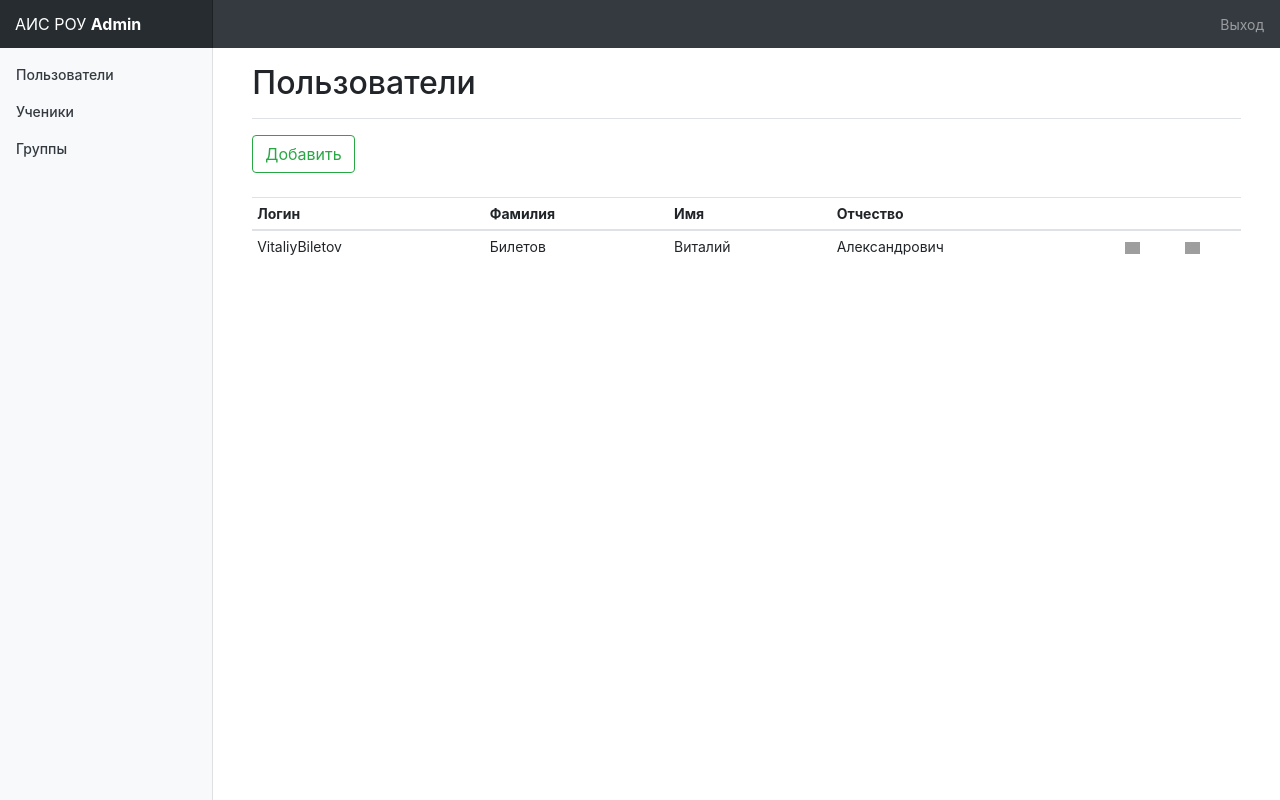
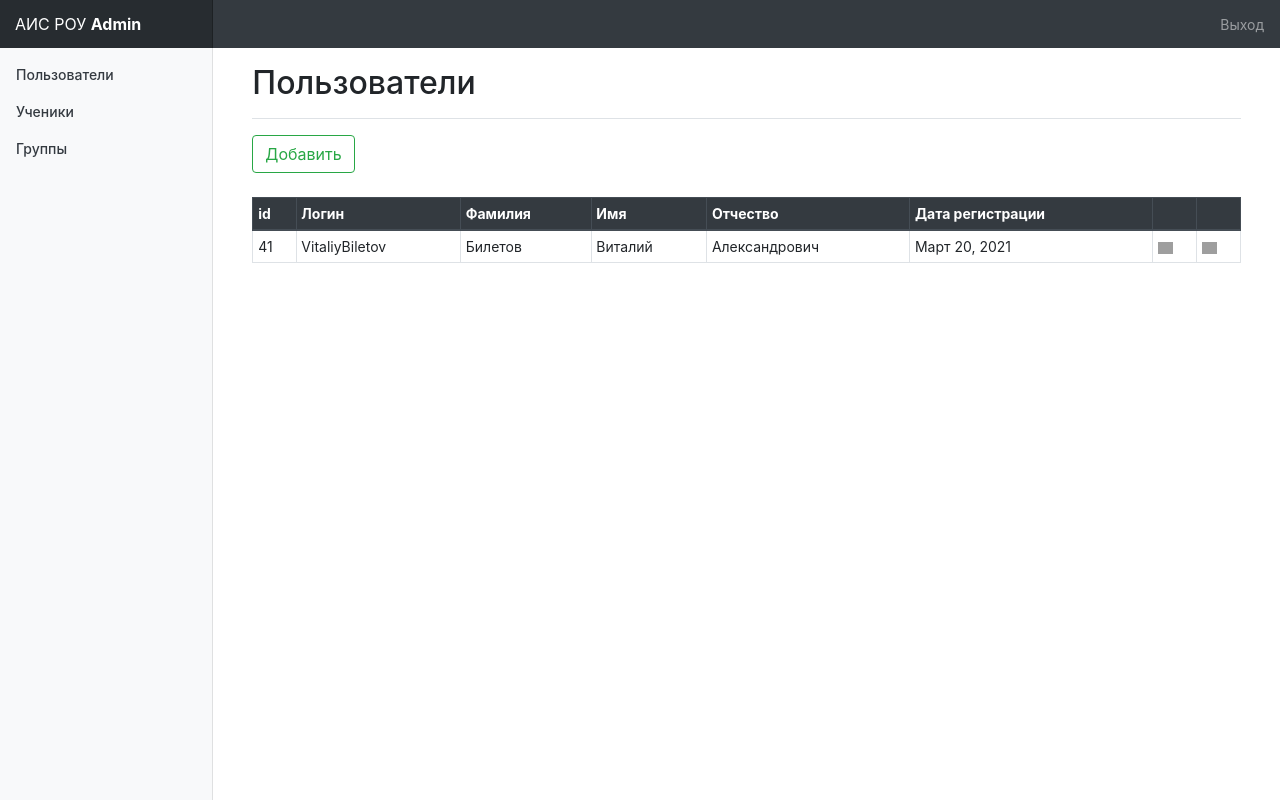
Before and after one commit to VitaliyBiletov/aisrou-django-backend-, a Django app: page /admin_panel/users/ in a window 1280 px wide. Run offline with Django 3.2, Linux system fonts and the light colour scheme; a user stored in the database is signed in; data comes from the database, SQL or seed files in the repository; both versions use the stored data as it was after the commit; parts of the project's set-up code (start-up, migrations or seed data) failed here and were passed over; some libraries are stand-ins or nearby versions; grey boxes are pictures that could not be loaded.

Commit message:
design userform

```diff
--- a/admin_panel/admin.py
+++ b/admin_panel/admin.py
@@ -32,6 +32,7 @@ class ClassProfile(admin.ModelAdmin):
         'last_name',
         'first_name',
         'user',
+        'date'
     )
 
 
--- a/admin_panel/models.py
+++ b/admin_panel/models.py
@@ -27,7 +27,7 @@ class Pupil(models.Model):
     )
 
     def __str__(self):
-        return get_name(self)
+        return "{} {}".format(self.last_name, self.first_name)
 
     class Meta:
         verbose_name = 'Ученик'
@@ -52,6 +52,10 @@ class Profile(models.Model):
         max_length=30,
         blank=True
     )
+    date = models.DateField(
+        'Дата регистрации',
+        default=datetime.now
+    )
 
     def __str__(self):
         return '{} {} {}'.format(self.last_name, self.first_name, self.patronymic)
--- a/templates/admin_panel/users.html
+++ b/templates/admin_panel/users.html
@@ -9,13 +9,15 @@
     <a class="btn btn-outline-success" href="{% url 'add_user' %}" rel="modal:open">Добавить</a>
     <div class="row">
         <div class="col-sm">
-            <table class="table table-sm my-4">
-              <thead>
+            <table class="table table-bordered table-sm my-4">
+              <thead class="thead-dark">
                 <tr>
+                  <th scope="col">id</th>
                   <th scope="col">Логин</th>
                   <th scope="col">Фамилия</th>
                   <th scope="col">Имя</th>
                   <th scope="col">Отчество</th>
+                  <th scope="col">Дата регистрации</th>
                   <th scope="col"></th>
                   <th scope="col"></th>
                 </tr>
@@ -24,10 +26,12 @@
               {% for user in list_users %}
                 {% if not user.is_staff %}
                 <tr>
+                  <td>{{ user.id}}</td>
                   <td>{{ user.username}}</td>
                   <td>{{ user.profile.last_name}}</td>
                   <td>{{ user.profile.first_name }}</td>
                   <td>{{ user.profile.patronymic }}</td>
+                  <td>{{ user.profile.date }}</td>
                   <td><a href="{% url 'edit_user' user.id %}" rel="modal:open"><img alt="Изменить" width="15" src="https://img.icons8.com/cotton/64/000000/create-new--v2.png"/></a></td>
                   <td><a href="{% url 'delete_user' user.id %}"><img alt="Удалить" width="15" src="https://img.icons8.com/cotton/64/000000/delete.png"/></a></td>
                 </tr>
```
Also changed, not shown: db.sqlite3.
